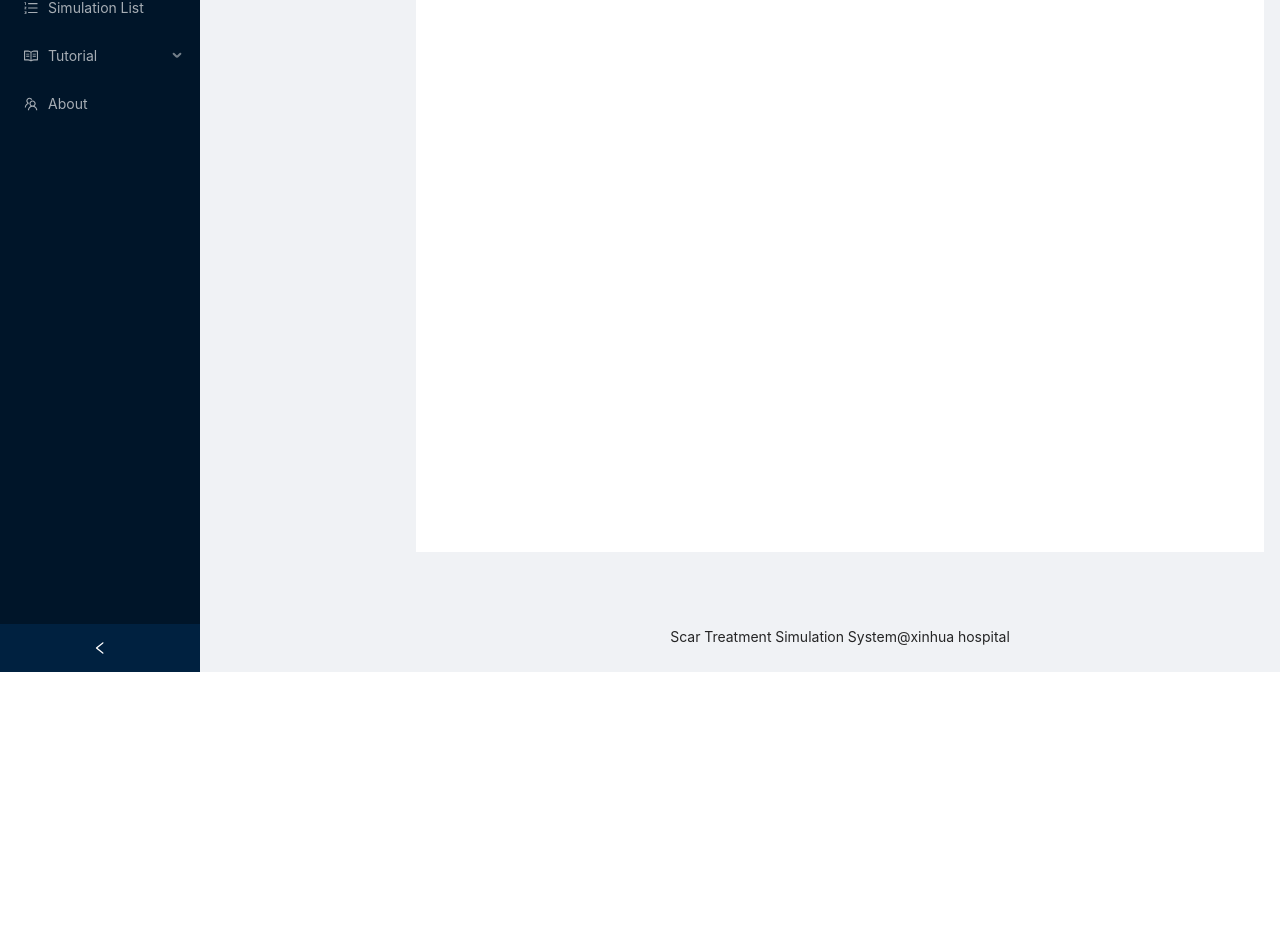
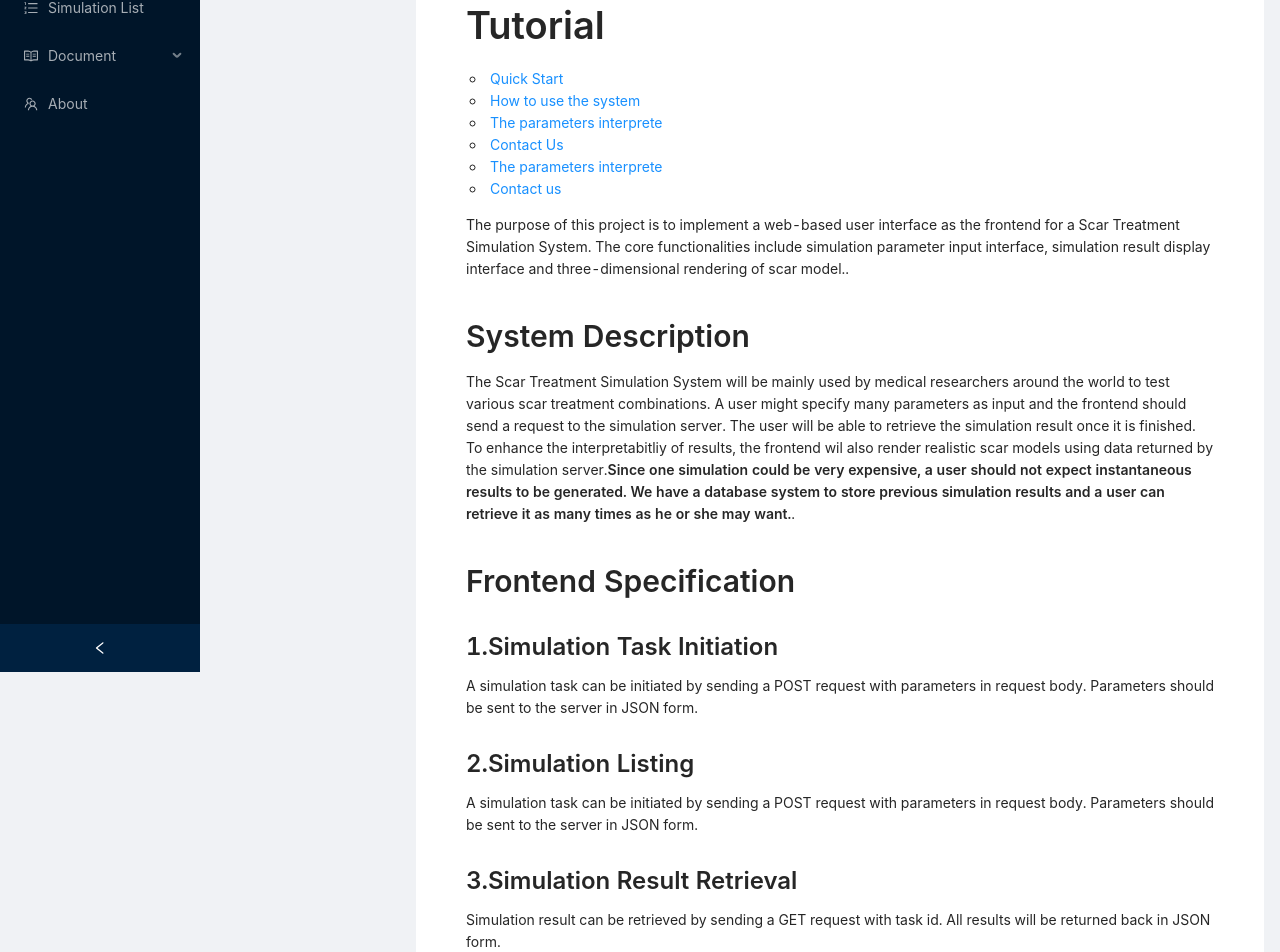
Before and after one commit to zhangzhao0907/simulation, a React (Create React App) app: page /tutorial in a window 1280 px wide. Shown: the part 128-1080 px from the top of the page. Before the commit the page ends 800 px from the top, so only its background shows below. Built offline with nearby package versions, Linux system fonts and the light colour scheme.

Commit message:
introduction add

```diff
--- a/src/App.js
+++ b/src/App.js
@@ -16,10 +16,11 @@ import {
   Link,
 } from "react-router-dom";
 
-
 import Initiation from './Initiation.js'
 import ResultData from './ResultData.js'
 import SimulationList from './SimulationList.js'
+import Introduction from './Introduction.js'
+import Tutorial from './Tutorial.js'
 
 const { Header, Content, Footer, Sider } = Layout;
 const { SubMenu } = Menu;
@@ -48,10 +49,14 @@ class SiderFrame extends React.Component {
               </Menu.Item>
               <Menu.Item key="2" icon={<OrderedListOutlined />}>
                 <Link to="/simulations">Simulation List</Link>
-            </Menu.Item>
-              <SubMenu key="sub4" icon={<ReadOutlined />} title="Tutorial">
-                <Menu.Item key="3">Introduction</Menu.Item>
-                <Menu.Item key="4">Parameter</Menu.Item>
+              </Menu.Item>
+              <SubMenu key="sub4" icon={<ReadOutlined />} title="Document">
+                <Menu.Item key="3">
+                  <Link to="/introduction">Introduction</Link>
+                </Menu.Item>
+                <Menu.Item key="4">
+                  <Link to="/tutorial">Tutorial</Link>
+                </Menu.Item>
               </SubMenu>
               <Menu.Item key="5" icon={<TeamOutlined />}>
                 About
@@ -72,6 +77,12 @@ class SiderFrame extends React.Component {
                   <Route path="/result">
                     <ResultData />
                   </Route>
+                  <Route path="/introduction">
+                    <Introduction />
+                  </Route>
+                  <Route path="/tutorial">
+                    <Tutorial />
+                  </Route>
                 </Switch>
               </div>
             </Content>
--- /dev/null
+++ b/src/Introduction.js
@@ -0,0 +1,70 @@
+import { Typography } from 'antd';
+
+const { Title, Paragraph, Text, Link } = Typography;
+
+const Introduction = () => {
+    return (
+        <Typography style={{ margin: '30px' }}>
+            <Title>Introduction</Title>
+            <Paragraph>
+                The purpose of this project is to implement a web-based user interface as the frontend for a Scar
+                Treatment Simulation System. The core functionalities include simulation parameter input interface,
+                simulation result display interface and three-dimensional rendering of scar model..
+            </Paragraph>
+            <Title level={2}>System Description</Title>
+            <Paragraph>
+                The Scar Treatment Simulation System will be mainly used by medical researchers around the world to
+                test various scar treatment combinations. A user might specify many parameters as input and the frontend
+                should send a request to the simulation server. The user will be able to retrieve the simulation result
+                once it is finished. To enhance the interpretabitliy of results, the frontend wil also render realistic
+                scar models using data returned by the simulation server.
+                <Text strong>
+                    Since one simulation could be very expensive, a user should not expect instantaneous results to be
+                    generated. We have a database system to store previous simulation results and a user can retrieve it
+                    as many times as he or she may want.
+                </Text>.
+            </Paragraph>
+            <Title level={2}>Frontend Specification</Title>
+            <Title level={3}>1.Simulation Task Initiation</Title>
+            <Paragraph>
+                A simulation task can be initiated by sending a POST request with parameters in request body. Parameters
+                should be sent to the server in JSON form.
+            </Paragraph>
+            <Title level={3}>2.Simulation Listing</Title>
+            <Paragraph>
+                A simulation task can be initiated by sending a POST request with parameters in request body. Parameters
+                should be sent to the server in JSON form.
+            </Paragraph>
+            <Title level={3}>3.Simulation Result Retrieval</Title>
+            <Paragraph>
+                Simulation result can be retrieved by sending a GET request with task id. All results will be returned back in JSON form.
+            </Paragraph>
+            <Title level={2}>3D renderingn</Title>
+            <Paragraph>
+                The ultimate geometry of a scar can also be retrieved from the server. It is represented in a mesh where points
+                and normals are specified. Material parameters will also be embedded in the return result. Rendering can be achieved
+                by using WebGL.
+            </Paragraph>
+            <Paragraph>
+                <ul>
+                    <li>
+                        <Link href="">How to use the system</Link>
+                    </li>
+                    <li>
+                        <Link href="">the parameters interprete</Link>
+                    </li>
+                    <li>
+                        <Link href="">contact us</Link>
+                    </li>
+                </ul>
+            </Paragraph>
+
+            <Paragraph>
+                Press <Text keyboard>Esc</Text> to exit...
+    </Paragraph>
+
+        </Typography>
+    );
+}
+
+export default Introduction;
--- /dev/null
+++ b/src/Tutorial.js
@@ -0,0 +1,79 @@
+import { Typography } from 'antd';
+
+const { Title, Paragraph, Text, Link } = Typography;
+
+const Tutorial = () => {
+    return (
+        <Typography style={{ margin: '30px' }}>
+            <Title>Tutorial</Title>
+            <Paragraph>
+                <ul>
+                    <li>
+                        <Link href="">Quick Start</Link>
+                    </li>
+                    <li>
+                        <Link href="">How to use the system</Link>
+                    </li>
+                    <li>
+                        <Link href="">The parameters interprete</Link>
+                    </li>
+                    <li>
+                        <Link href="">Contact Us</Link>
+                    </li>
+                    <li>
+                        <Link href="">The parameters interprete</Link>
+                    </li>
+                    <li>
+                        <Link href="">Contact us</Link>
+                    </li>
+                </ul>
+            </Paragraph>
+            <Paragraph>
+                The purpose of this project is to implement a web-based user interface as the frontend for a Scar
+                Treatment Simulation System. The core functionalities include simulation parameter input interface,
+                simulation result display interface and three-dimensional rendering of scar model..
+            </Paragraph>
+            <Title level={2}>System Description</Title>
+            <Paragraph>
+                The Scar Treatment Simulation System will be mainly used by medical researchers around the world to
+                test various scar treatment combinations. A user might specify many parameters as input and the frontend
+                should send a request to the simulation server. The user will be able to retrieve the simulation result
+                once it is finished. To enhance the interpretabitliy of results, the frontend wil also render realistic
+                scar models using data returned by the simulation server.
+                <Text strong>
+                    Since one simulation could be very expensive, a user should not expect instantaneous results to be
+                    generated. We have a database system to store previous simulation results and a user can retrieve it
+                    as many times as he or she may want.
+                </Text>.
+            </Paragraph>
+            <Title level={2}>Frontend Specification</Title>
+            <Title level={3}>1.Simulation Task Initiation</Title>
+            <Paragraph>
+                A simulation task can be initiated by sending a POST request with parameters in request body. Parameters
+                should be sent to the server in JSON form.
+            </Paragraph>
+            <Title level={3}>2.Simulation Listing</Title>
+            <Paragraph>
+                A simulation task can be initiated by sending a POST request with parameters in request body. Parameters
+                should be sent to the server in JSON form.
+            </Paragraph>
+            <Title level={3}>3.Simulation Result Retrieval</Title>
+            <Paragraph>
+                Simulation result can be retrieved by sending a GET request with task id. All results will be returned back in JSON form.
+            </Paragraph>
+            <Title level={2}>3D renderingn</Title>
+            <Paragraph>
+                The ultimate geometry of a scar can also be retrieved from the server. It is represented in a mesh where points
+                and normals are specified. Material parameters will also be embedded in the return result. Rendering can be achieved
+                by using WebGL.
+            </Paragraph>
+
+            <Paragraph>
+                Press <Text keyboard>Esc</Text> to exit...
+    </Paragraph>
+
+        </Typography>
+    );
+}
+
+export default Tutorial;
```
